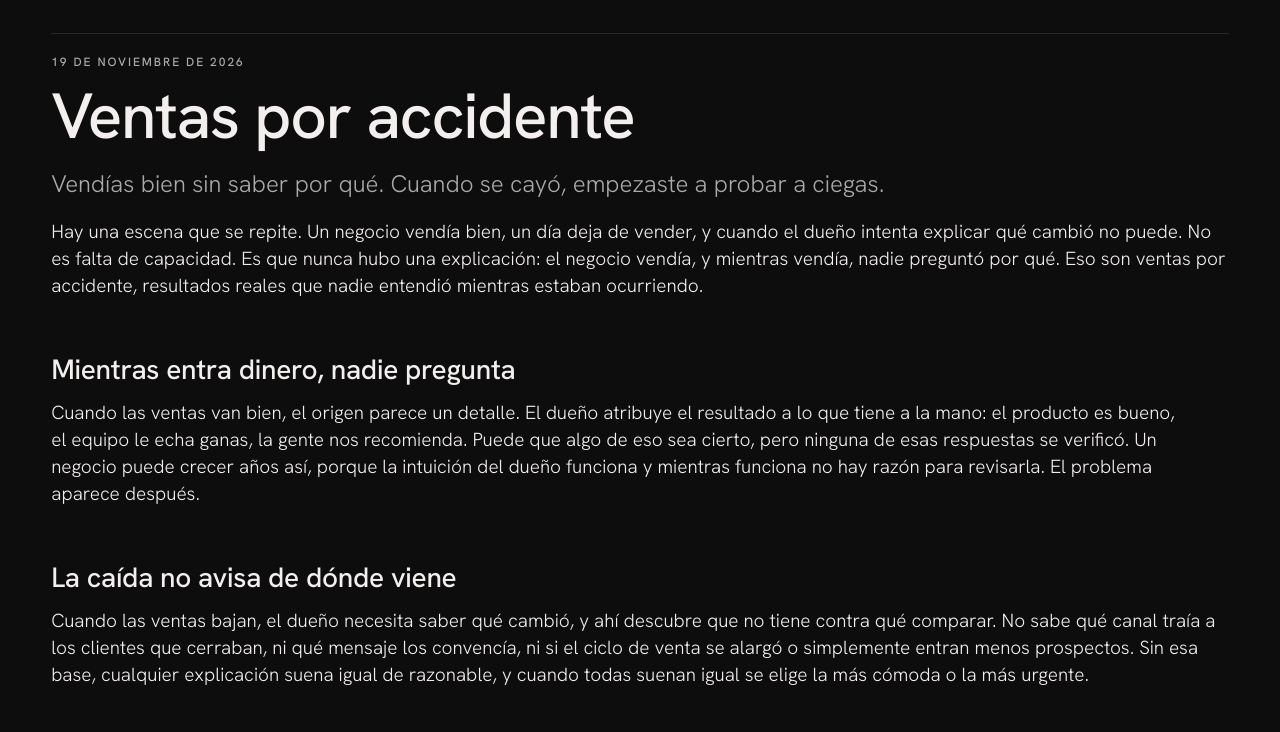
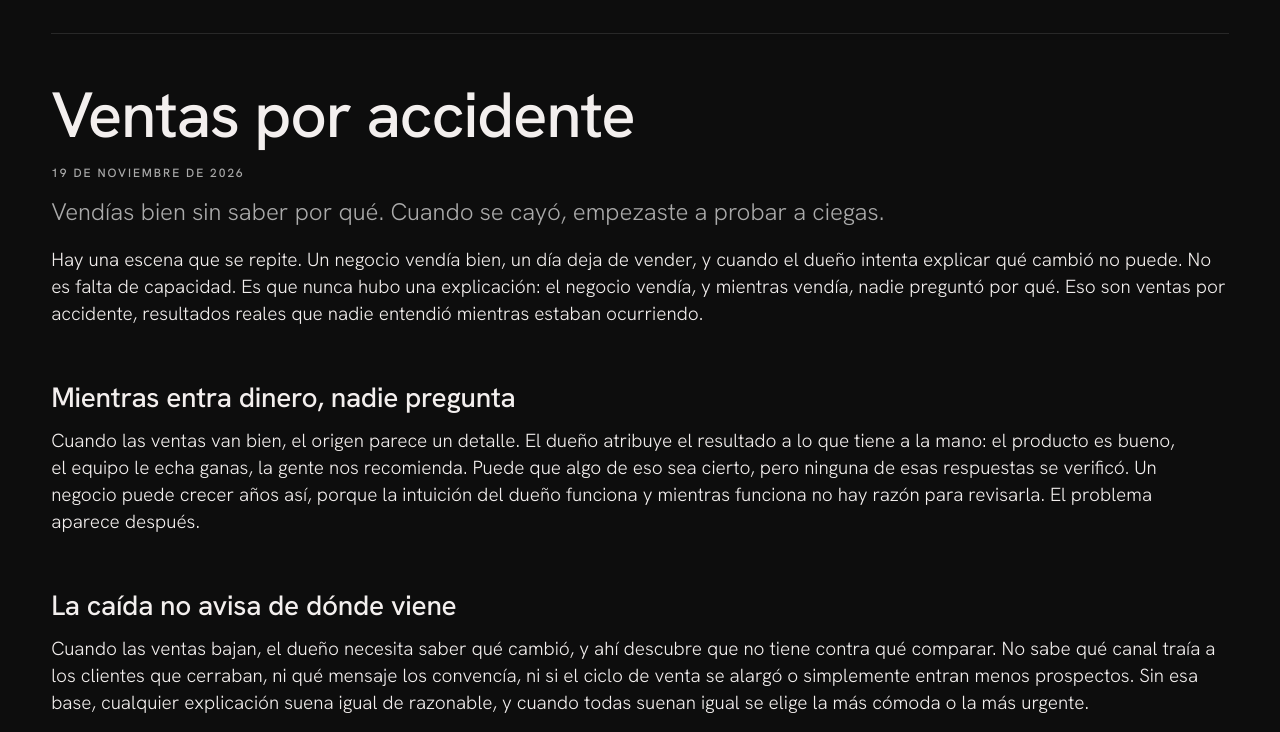
Before and after one commit to brandonchipotle/Ashio.mx, a plain HTML site: page blog/ventas-por-accidente/index.html in a window 1280 px wide. Shown: the part 68-800 px from the top of the page. Drawn offline with Linux system fonts and the light colour scheme.

Commit message:
Mueve la fecha debajo del titulo
El titulo abre el articulo y la fecha queda entre el y la bajada, con
los margenes reacomodados.

Co-Authored-By: Claude Opus 5 <noreply@anthropic.com>
Claude-Session: https://claude.ai/code/session_01VoTxHFgV1TvDHuqw4eBAbQ

```diff
--- a/assets/blog.css
+++ b/assets/blog.css
@@ -61,6 +61,7 @@ article .dek{max-width:var(--medida)}
 
 /* Tipografía editorial */
 .fecha{
+  margin-top:1rem;
   font-size:.75rem;
   font-weight:500;
   letter-spacing:.16em;
@@ -68,7 +69,7 @@ article .dek{max-width:var(--medida)}
   color:var(--muted);
 }
 h1{
-  margin-top:.75rem;
+  margin-top:clamp(2.25rem,6vw,3rem);
   font-size:clamp(2.125rem,6.5vw,4rem);
   font-weight:500;
   line-height:1.04;
@@ -76,7 +77,7 @@ h1{
   text-wrap:balance;
 }
 .dek{
-  margin-top:1.125rem;
+  margin-top:.875rem;
   font-size:clamp(1.25rem,3vw,1.5rem);
   font-weight:300;
   line-height:1.32;
--- a/blog/ventas-por-accidente/index.html
+++ b/blog/ventas-por-accidente/index.html
@@ -30,9 +30,9 @@
     </header>
 
     <article>
+      <h1>Ventas por accidente</h1>
       <p class="fecha"><time datetime="2026-11-19">19 de noviembre de 2026</time></p>
-      <h1>Ventas por accidente</h1>
-    <p class="dek">Vendías bien sin saber por qué. Cuando se cayó, empezaste a probar a ciegas.</p>
+      <p class="dek">Vendías bien sin saber por qué. Cuando se cayó, empezaste a probar a ciegas.</p>
 
     <p>Hay una escena que se repite. Un negocio vendía bien, un día deja de vender, y cuando el dueño intenta explicar qué cambió no puede. No es falta de capacidad. Es que nunca hubo una explicación: el negocio vendía, y mientras vendía, nadie preguntó por qué. Eso son ventas por accidente, resultados reales que nadie entendió mientras estaban ocurriendo.</p>
 
```
